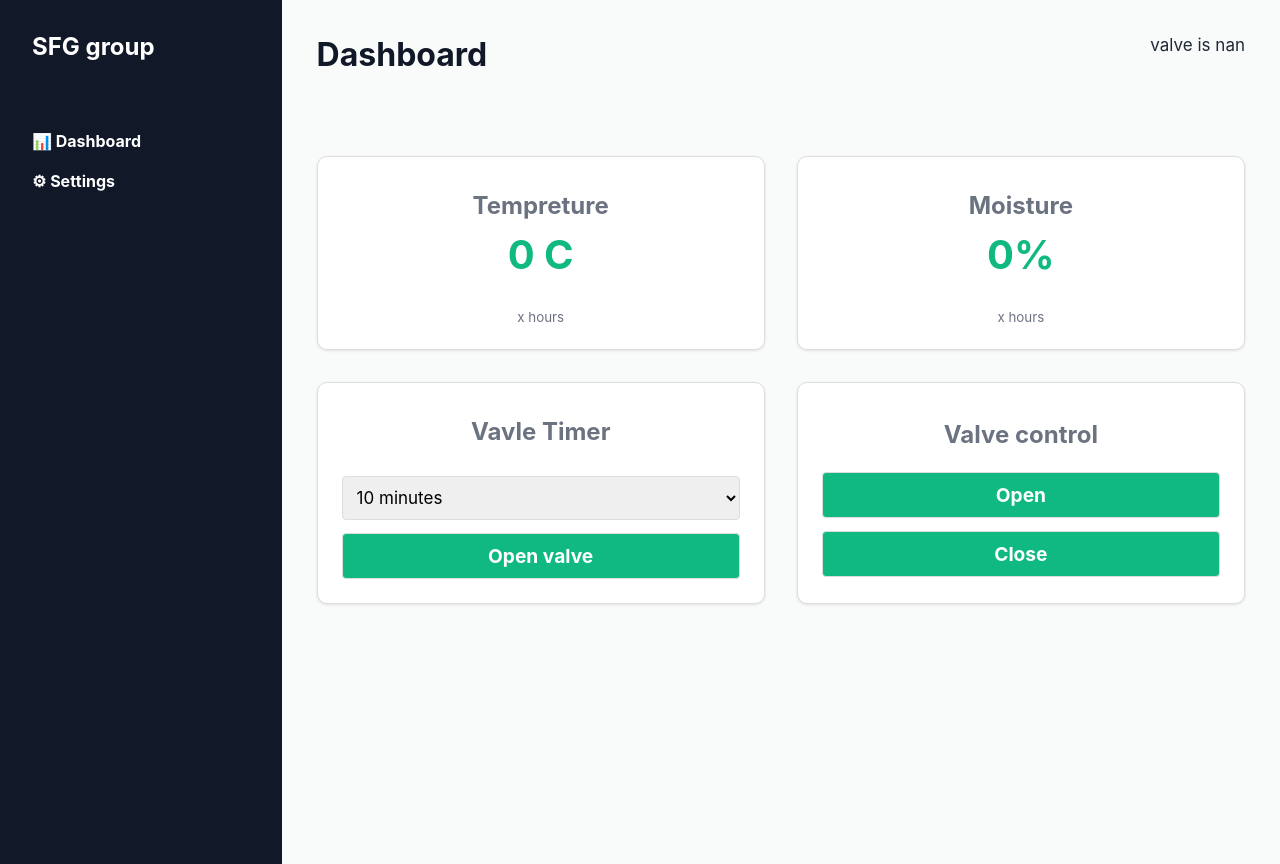
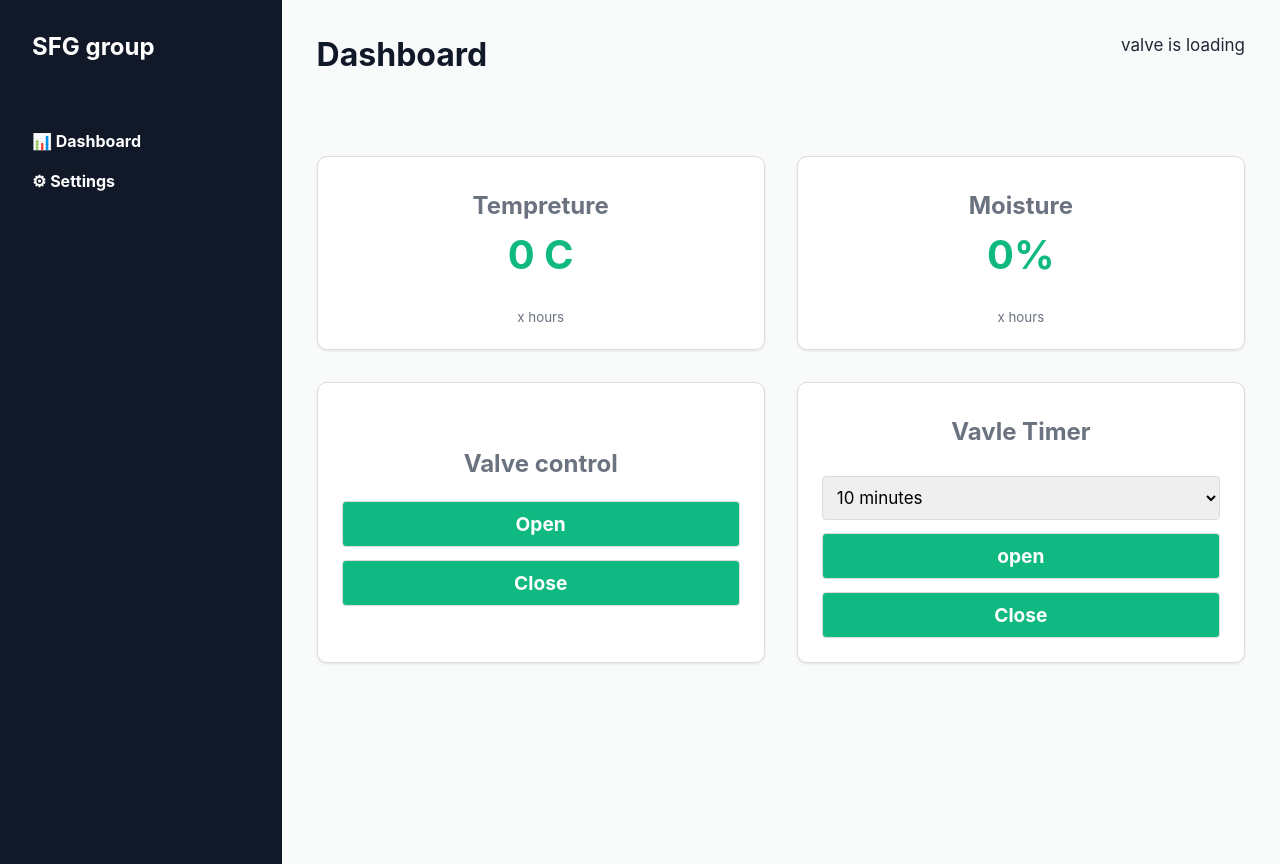
Before and after one commit to m02aha/frontend-irrigation-controller, a React (Vite) app: page / in a window 1280 px wide. Built offline with nearby package versions, Linux system fonts and the light colour scheme; no server answers.

Commit message:
Update , fix bug interleaving actions App.jsx

```diff
--- a/src/components/App.jsx
+++ b/src/components/App.jsx
@@ -1,18 +1,22 @@
 import { useState,useEffect } from 'react'
+
 import { createSessionStorage } from 'react-router-dom';
 
 import './index.css'
 
 // api link:
-// https://sfg-irrigation-web-app.onrender.com/api/v0/device/status
+
+const apiurl='https://sfg-irrigation-web-app.onrender.com/api/v0/device/status'
+//
+// const apiurl='dummy';
 
 function App() {
-
+const [dstatus,setdstatus]=useState('loading');
 
   return (
     <div class="layout">
     <Sidebar/>
-    <Dashboard/>
+    <Dashboard dstatus={dstatus} setdstatus={setdstatus}/>
 
     </div>
   );
@@ -32,6 +36,7 @@ function Sidebar(){
   </aside>);
 }
 
+//convert json timestamp to a readble date
 function convertTime(jsontime){
 // console.log(jsontime);
 const jdate=new Date(jsontime);
@@ -39,71 +44,37 @@ const hours=jdate.getHours();
 const minutes=jdate.getMinutes();
 return `${jdate.toDateString()} ${hours}:${minutes}`;
 }
-function Dashboard(){
-const [valveisOpened, setvalve]=useState(false);
+
+
+
+function Dashboard({dstatus,setdstatus}){
 const [moisture,setMoisture]=useState(0);
 const [temp,setTemp]=useState(0);
-const [dstatus,setdstatus]=useState('nan');
+
 const [jsontime,settime]=useState('x hours');
 
-//fetch current valve status from backend
+//fetch current valve status from backend then store it in dstatus
 useEffect(()=>{
-async function fetchStatus(){
-  try{
-    const res=await fetch('https://sfg-irrigation-web-app.onrender.com/api/v0/device/status')
+async function fetchData(){
+try{
+      const res=await fetch(apiurl);
     const data=await res.json();
- console.log(data);
-    setdstatus(data.status);
+    console.log('from api func',data);
+
+      setdstatus(data.status);
     setTemp(data.temperature);
     settime(()=>{
+      //convert time stamp to date
       return convertTime(data.updated_on);
     });
-
-    //convert time stamp to date
 
   }catch(error){
     console.log(error);
   }
 
 }
-
- fetchStatus();
+  fetchData();
 } ,[]);
-
-//send opening/closing request
-useEffect(()=>{
-  const valvereq=valveisOpened?'OPEN':'CLOSED';
-
-  async function updateValve(){
-    if (!navigator.onLine) {
-    console.warn("You're offline. Cannot send PATCH request.");
-    return;
-  }
-    try{
-const res=await fetch('https://sfg-irrigation-web-app.onrender.com/api/v0/device/status',{
-  method:'PATCH',
-headers:{
-  "Content-Type": "application/json",
-    "Accept": "application/json"
-},
-  body:JSON.stringify({
- status:valvereq
-  })
-});
-const data= await res.json();
-// console.log(data.status);
- setdstatus(data.status);
-  }catch(error){
-
-    console.log(error);
-  }
-    }
-
-
-  updateValve();
-}
-
-  ,[valveisOpened]);
 
   return (<div className="dashboard">
 <header>
@@ -116,8 +87,9 @@ const data= await res.json();
 <Moisture moisture={moisture} jsontime={jsontime} />
 </div>
 <div className='controlers'>
-  <AutoValveControl valveisOpened={valveisOpened} setvalve={setvalve} jsontime={jsontime}/>
-<ManualValveControl  valveisOpened={valveisOpened} setvalve={setvalve} jsontime={jsontime}/>
+
+<ManualValveControl dstatus={dstatus} setdstatus={setdstatus}/>
+<TimerValveControl dstatus={dstatus} setdstatus={setdstatus}/>
 </div>
 
   </div>);
@@ -146,72 +118,133 @@ function Moisture({moisture,jsontime}){
     );
 }
 
-function AutoValveControl({valveisOpened, setvalve}){
-const [valvetimer,setValveTimer]=  useState(10);
-const [countDown,setcountDown]=useState(0);
+// api fetching function
+
+async function updateVal(action){
+  try{
+    const res=await fetch(apiurl,
+    {
+       method:'PATCH',
+       headers:{
+          "Content-Type": "application/json",
+          "Accept": "application/json"   },
+       body:JSON.stringify({
+       status:action })
+     });
+
+    const data= await res.json();
+
+    return data;
+
+  }catch(error){
+    console.log(error);
+  }
+
+}
 
 
-//count downtimer
-useEffect(
- ()=>{
-let intervalID;
+//manual valve controll
+function ManualValveControl({setdstatus,dstatus}){
+//click triggers updateval function
+async function handleclick(action){
+const res=await updateVal(action);
+console.log(res);
+setdstatus(res.status);
+}
 
-//run countdownif valve is opened
-if (valveisOpened && valvetimer>0){
+  return(<div className=" valve-control card">
+<h3>Valve control</h3>
+<button onClick={()=>handleclick('OPEN')}>Open</button>
+<button onClick={()=>handleclick('CLOSED')}>Close</button>
+  </div>);
+}
 
-// // initial countdown
-// setcountDown(valvetimer);
+function TimerValveControl({setdstatus}){
 
-intervalID=setInterval(() => {
-  setcountDown((prevcount)=>{
-    if(prevcount>0){
-      // console.log(prevcount);
+const [isopen,setisOpen]=useState('notset');
+const [valvetimer,setValveTimer]=  useState(10);
+const [countDown,setcountDown]=useState(10);
 
-      return prevcount-1;
-
-    }else{
-      clearInterval(intervalID);
-      return 0;
-    }
-  })
-
-// console.log("valveisOpened:", valveisOpened);
-// console.log("valvetimer:", valvetimer);
-// console.log("Setting countdown to", valvetimer);
-
-}, 60000);
-
+async function sendValveReq(action){
+const res=await updateVal(action);
+console.log(res);
+setdstatus(res.status);
 
 
 }
 
-  return()=>clearInterval(intervalID);
+// effect to run countdown
+useEffect(()=>{
+let intervalID;
+//if valve timer opened
+if (isopen===true){
+
+  //set countdown to valve timer : step
+sendValveReq('OPEN');
+
+
+intervalID=setInterval(()=>{
+  setcountDown(
+  (prev)=>{
+    if(prev>1){
+    console.log('from interval',prev);
+    return prev-1;
+    }
+else{
+//clear interval if timer reached 0
+    // console.log('stop');
+  //reset valvetimer after finishing
+    setValveTimer((valvetimer=>valvetimer));
+
+   clearInterval(intervalID);
+   setisOpen(false);//trigger closing the valve
+
+
+  return 0; //reset coundown to 0
+    }
 
   }
-,[valveisOpened,valvetimer]);
+)
+
+},60000);
+}
+
+
+if (isopen === false) {
+    sendValveReq('CLOSED');
+    setcountDown(valvetimer); // reset countdown when manually closed
+
+  }
 
 
 
-// a use effect that will close thevalve automatically when the
-//countdown reaches 0
+return ()=>{
+if (intervalID){
 
-useEffect(
-  ()=>{
-if (countDown==0 && valveisOpened){
-  setvalve(false);
+  clearInterval(intervalID);
+
 }
-  }
-  ,[countDown, valveisOpened]);
+}
 
-  //the component UI
- return( <div className=" valve-control card">
+},[isopen]);
+
+
+
+
+
+
+
+
+
+
+  return(<div className=" valve-control card">
 
 <h3>
   Vavle Timer
 </h3>
     <select value={valvetimer}
     onChange={(e)=>(setValveTimer(Number(e.target.value)))}
-    disabled={valveisOpened}>
+  >
       <option value={10}>{10} minutes</option>
       <option value={20}>{20} minutes</option>
       <option value={30}>{30} minutes</option>
@@ -219,38 +252,21 @@ if (countDown==0 && valveisOpened){
       <option value={50}>{50} minutes</option>
       <option value={60}>{60} minutes</option>
     </select>
-<button onClick={
-  ()=>{
-      if (!navigator.onLine) {
-    alert("You're offline.");
-    return;
-  }
-    if (!valveisOpened){
-      if(valvetimer>0){
-    setcountDown(valvetimer);
-    setvalve(true);
-      }
-  }else{
-  setvalve( false);
+<button onClick={()=>{
 
-  }
+setisOpen(()=>true);
 
-  }
+}
 }>
-  { valveisOpened?`Close the valve (${countDown} min remained)`: 'Open valve'}
+  {isopen===true?
+
+ countDown>0?`close (${countDown} minutes remained) `
+  :'open' :'open'}
   </button>
-
-  </div> );
+<button onClick={()=>setisOpen(false)}>Close</button>
+  </div>);
 }
 
-//manual valve controll
-function ManualValveControl({setvalve}){
-  return(<div className=" valve-control card">
-<h3>Valve control</h3>
-<button onClick={()=>
-  setvalve(true)}>Open</button>
-<button onClick={()=>setvalve(false)}>Close</button>
-  </div>);
-}
+
 //disable a mode if the other is running ,
 //as user cannot click on the timer while using manual closing mode
```
